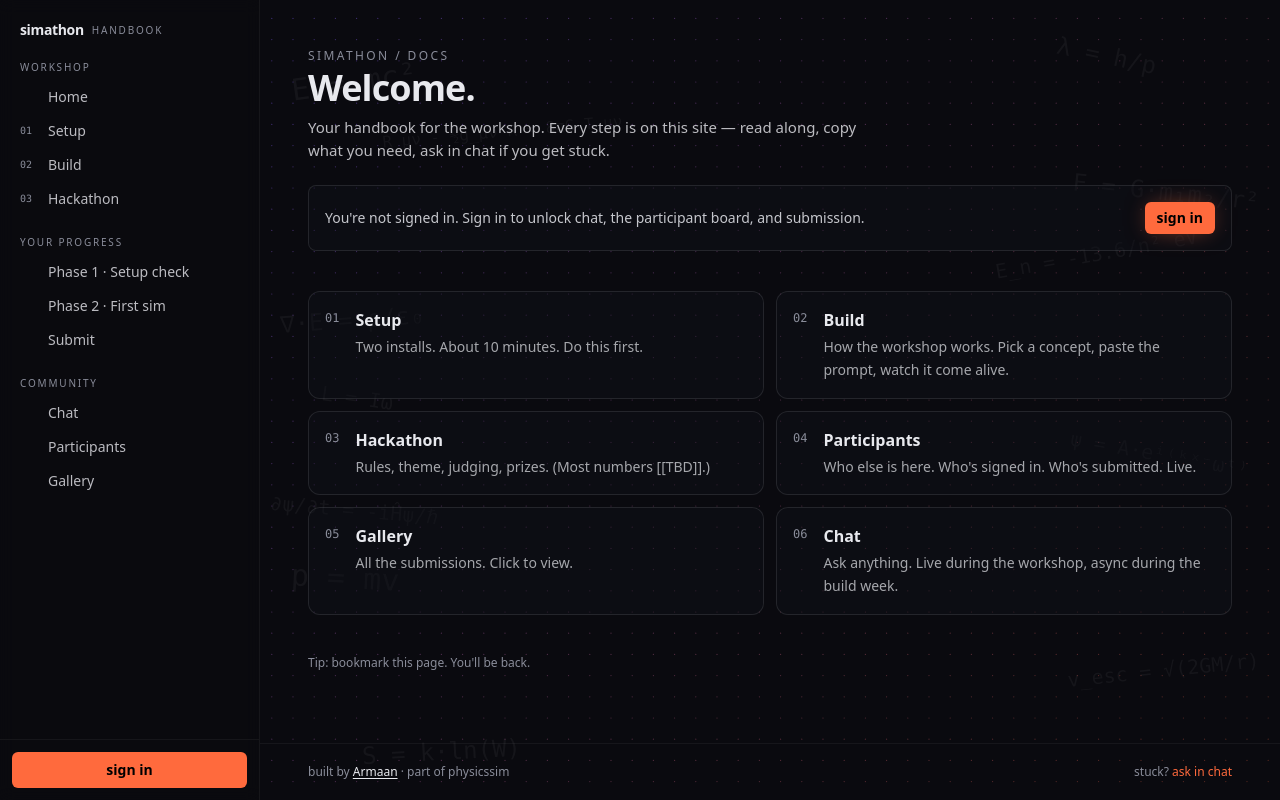
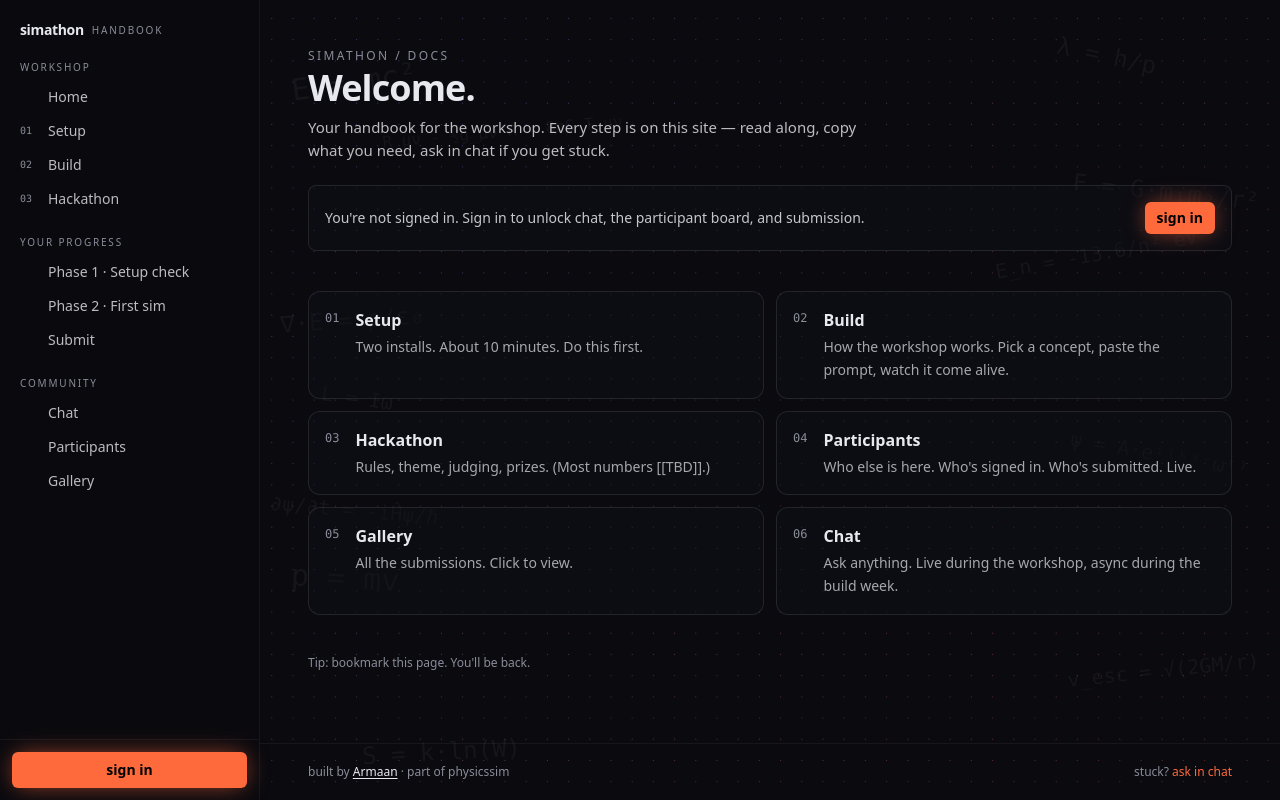
Before and after one commit to Kukyos/simathon, a Next.js app: page / in a window 1280 px wide. Built offline with nearby package versions, Linux system fonts and the light colour scheme; no server answers.

Commit message:
fix: global glow + bold weight on all bg-accent buttons

```diff
--- a/app/globals.css
+++ b/app/globals.css
@@ -15,6 +15,17 @@ body {
   background: transparent;
   color: #e8e9ee;
   min-height: 100%;
+}
+
+/* Every accent CTA pops: heavier weight + orange glow. Catches all
+   `bg-accent text-black` buttons without rewriting every call site. */
+.bg-accent.text-black {
+  font-weight: 700;
+  box-shadow: 0 0 24px -4px rgba(255, 106, 61, 0.7);
+}
+.bg-accent.text-black:hover {
+  background-color: #ff7d54;
+  box-shadow: 0 0 28px -2px rgba(255, 106, 61, 0.85);
 }
 
 /* Code blocks */
```
